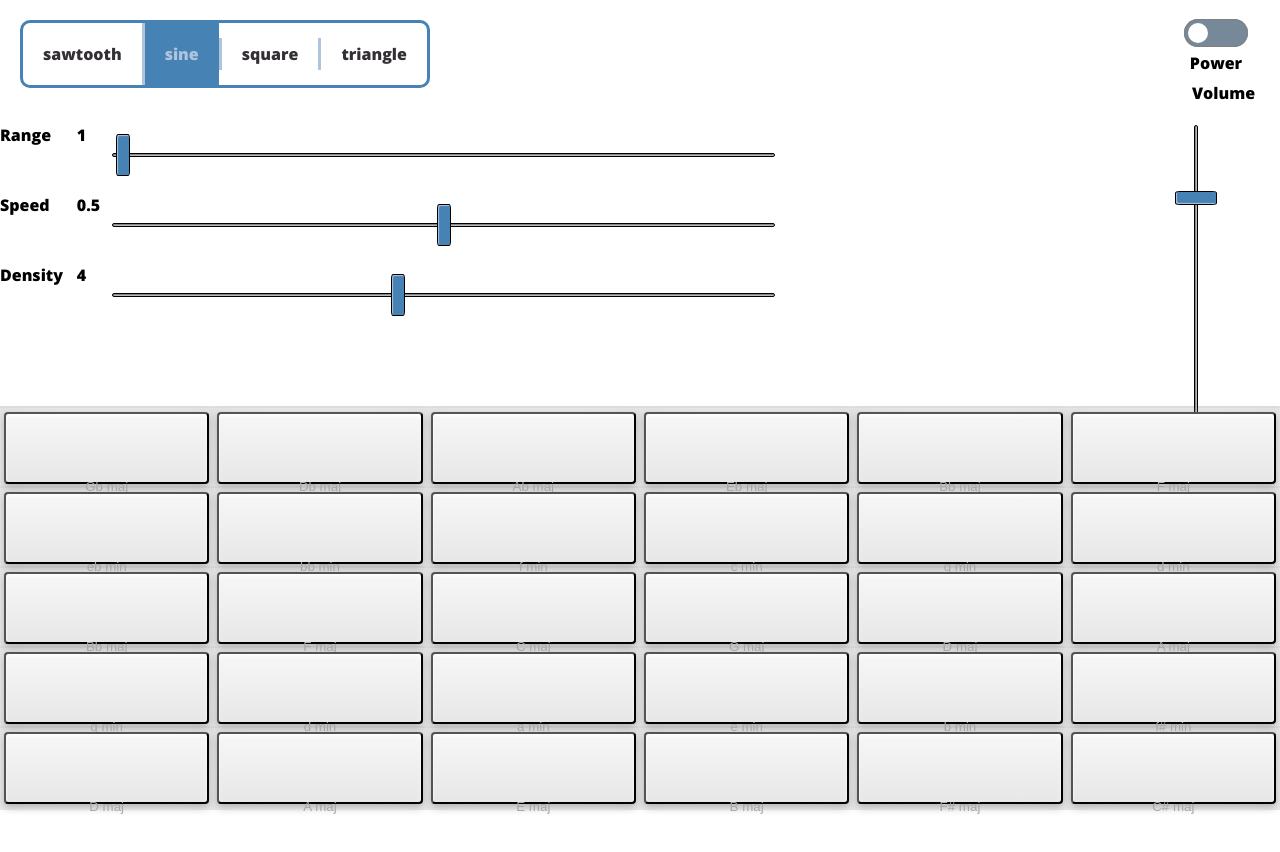
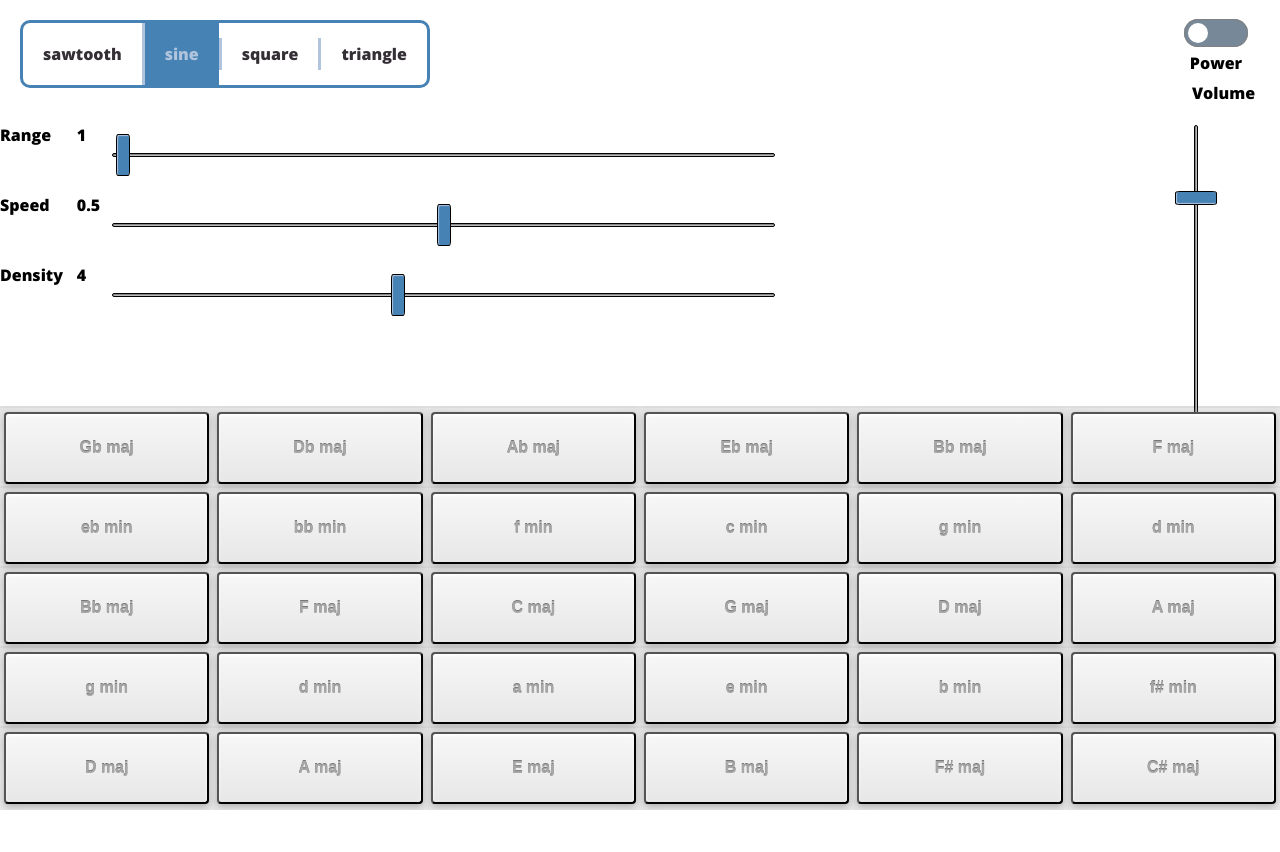
Before and after one commit to MikeSperone/ChordArp_Web, a React app: page / in a window 1280 px wide. Shown: the top 852 px of the page. After the commit the page ends 810 px from the top, so only its background shows below. Built offline with nearby package versions, Linux system fonts and the light colour scheme; the HTML template or start-up script is replaced by a standard one.

Commit message:
update selected buttons

```diff
--- a/src/Components/ButtonField.js
+++ b/src/Components/ButtonField.js
@@ -23,12 +23,15 @@ class ButtonField extends Component {
 
     changeChord(e) {
         e.persist();
-        this.setState((prevState, props) => {
-            document.getElementById(prevState.currentChord).style.backgroundColor = 'gray';
-            e.target.style.backgroundColor = 'blue';
-            props.changeChord(e.target.id);
-            return { currentChord: e.target.id };
-        });
+        if (e.target.id) {
+            this.setState((prevState, props) => {
+                document.getElementById(prevState.currentChord)
+                    .style.backgroundImage = '-webkit-linear-gradient(top, #f7f7f7, #e7e7e7)';
+                e.target.style.backgroundImage = '-webkit-linear-gradient(top, #61a1f7, #e7e7e7)';
+                props.changeChord(e.target.id);
+                return { currentChord: e.target.id };
+            });
+        }
     }
 
   render() {
--- a/src/Components/atoms/ChordButton.js
+++ b/src/Components/atoms/ChordButton.js
@@ -2,19 +2,17 @@ import React from 'react';
 import styled from 'styled-components';
 
 const Button = styled.button`
+    font-weight: bold;
+    font-size: 1rem;
+    text-shadow: 0px -1px 0px rgba(0,0,0,.5);
     width: calc((100% / 6) - 0.5rem);
     height: calc(100% - 0.5rem);
     border-radius: 4px;
-    background-image: -webkit-gradient(linear, left top, left bottom, from(#f7f7f7), to(#e7e7e7));
     background-image: -webkit-linear-gradient(top, #f7f7f7, #e7e7e7);
-    background-image: -moz-linear-gradient(top, #f7f7f7, #e7e7e7);
-    background-image: -ms-linear-gradient(top, #f7f7f7, #e7e7e7);
-    background-image: -o-linear-gradient(top, #f7f7f7, #e7e7e7);
     color: #a7a7a7;
     margin: 0.25rem;
     position: relative;
     text-align: center;
-    line-height: 144px;
     box-shadow: 0px 3px 8px #aaa, inset 0px 2px 3px #fff;
     &:hover {
         text-decoration: none;
@@ -34,6 +32,10 @@ const Button = styled.button`
         z-index: -1;
         border-radius: 4px;
         box-shadow: inset 0px 8px 48px #ddd;
+    }
+    &:active {
+        box-shadow: none;
+        border: solid 1px #a7a7a7;
     }
 `;
 
```
